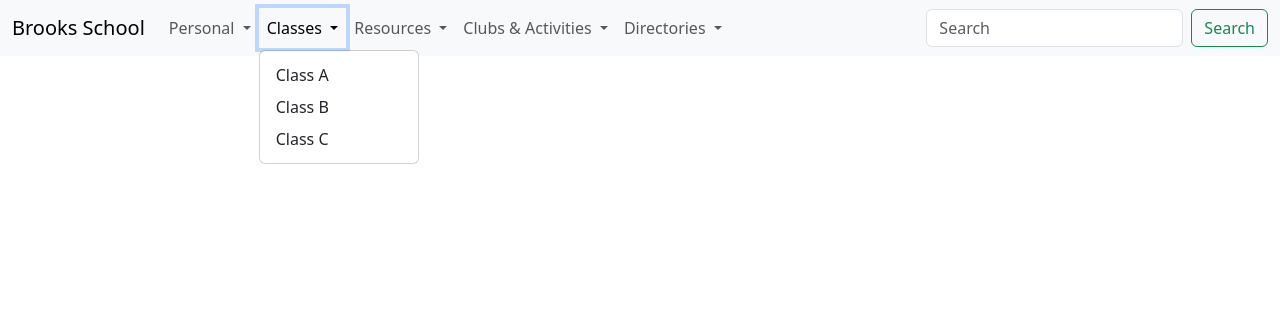
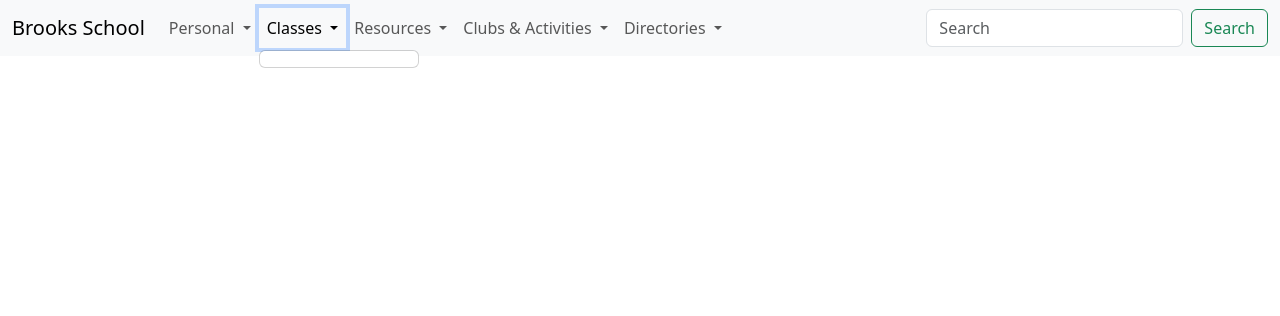
Before and after one commit to cgortonbrooks/onBrooks, a Node server app: template views/index.ejs in a window 1280 px wide, after a click on "Classes". Shown: the top 316 px of the page. Run offline with Node 20, Linux system fonts and the light colour scheme; the template is opened without the code that fills it, so the values that code supplies are empty.

Commit message:
Refactor schedule API to have option to sort and dynamically populated navbar with class info

```diff
--- a/db.js
+++ b/db.js
@@ -28,7 +28,7 @@ async function getClassInfo(classID, res) {
     try {
         let sql = `SELECT * FROM sections WHERE sections.classID='${classID}'`
         let query = await getQueryResults(sql)
-        console.log(query)
+        //console.log(query)
         res.json(query)
     } catch (error) {
         console.error('Error in getClassInfo:', error)
--- a/index.js
+++ b/index.js
@@ -60,7 +60,12 @@ app.get('/api/students', (req, res) => {
     db.requestStudents(res)
 })
 app.get('/api/schedule', (req, res) => {
-    schedule.getStudentClasses(res, req.session.email)
+    let sortedState = req.query.sorted === 'false' ? false : true
+    if (!sortedState) {
+        schedule.getStudentClasses(res, req.session.email, sortedState)
+    } else {
+        schedule.getStudentClasses(res, req.session.email)
+    }
 })
 app.get('/api/class', (req, res) => {
     let query = req.query.class
--- a/public/js/navBar.js
+++ b/public/js/navBar.js
@@ -1,18 +1,27 @@
 let navBar = document.getElementById('navBar')
 
-fetch('/api/schedule').then(res => res.json()).then(classes => buildNav(classes))
+fetch('/api/schedule?sorted=false').then(res => res.json()).then(classes => buildNav(classes))
 
-function buildNav(classes) {
+async function buildNav(classes) {
     console.log(classes)
 
     for (let c of classes) {
-        // let row = document.createElement('tr')
-        // doc.insertAdjacentElement('beforeend', row)
+        let className = await getClassName(c)
+        const ul = document.getElementById('classes-dropdown')
+        const li = document.createElement('li')
+        const a = document.createElement('a')
 
-        // addLine(student.fname, row)
-        // addLine(student.lname, row)
-        // addLine(student.form, row)
-        // addLine(student.gpa, row)
-        // addLine(student['boarding/day'], row)
+        a.className = 'dropdown-item'
+        a.href = `/classes?class=${c}`
+        a.textContent = className
+
+        ul.appendChild(li.appendChild(a))
     }
 }
+
+async function getClassName(classID) {
+    let classes = await fetch(`/api/class?class=${classID}`).then(res => res.json())
+    let result = classes[0].name
+    console.log(result)
+    return result
+}
--- a/serverschedule.js
+++ b/serverschedule.js
@@ -13,7 +13,7 @@ const blocksEachDay = {
     'saturday': ['A', 'B', 'C', 'D', 'E']
 }
 
-async function getStudentClasses(res, email) {
+async function getStudentClasses(res, email, sorted = true) {
     let day = new Date()
     let today = day.toLocaleDateString('en-US', {weekday: 'long'}).toLowerCase()
     let classes = await db.requestSchedule(res, email)
@@ -22,14 +22,18 @@ async function getStudentClasses(res, email) {
     for (let i of classes) {
         studentSchedule.push(i.class_id)
     }
-    for (let i of blocksEachDay[today]) {
-        for (let j of studentSchedule) {
-            if (i == j.at(-1)) {
-                sortedSchedule.push(j)
+    if (sorted) {
+        for (let i of blocksEachDay[today]) {
+            for (let j of studentSchedule) {
+                if (i == j.at(-1)) {
+                    sortedSchedule.push(j)
+                }
             }
         }
+        res.json(sortedSchedule)
+    } else {
+        res.json(studentSchedule)
     }
-    res.json(sortedSchedule)
 }
 
 module.exports = { getStudentClasses }
--- a/views/partials/navbar.ejs
+++ b/views/partials/navbar.ejs
@@ -24,10 +24,7 @@
                         aria-expanded="false">
                         Classes
                     </a>
-                    <ul class="dropdown-menu">
-                        <li><a class="dropdown-item" href="/classes">Class A</a></li>
-                        <li><a class="dropdown-item" href="#">Class B</a></li>
-                        <li><a class="dropdown-item" href="#">Class C</a></li>
+                    <ul class="dropdown-menu" id="classes-dropdown">
                     </ul>
                 </li>
                 <li class="nav-item dropdown">
```
